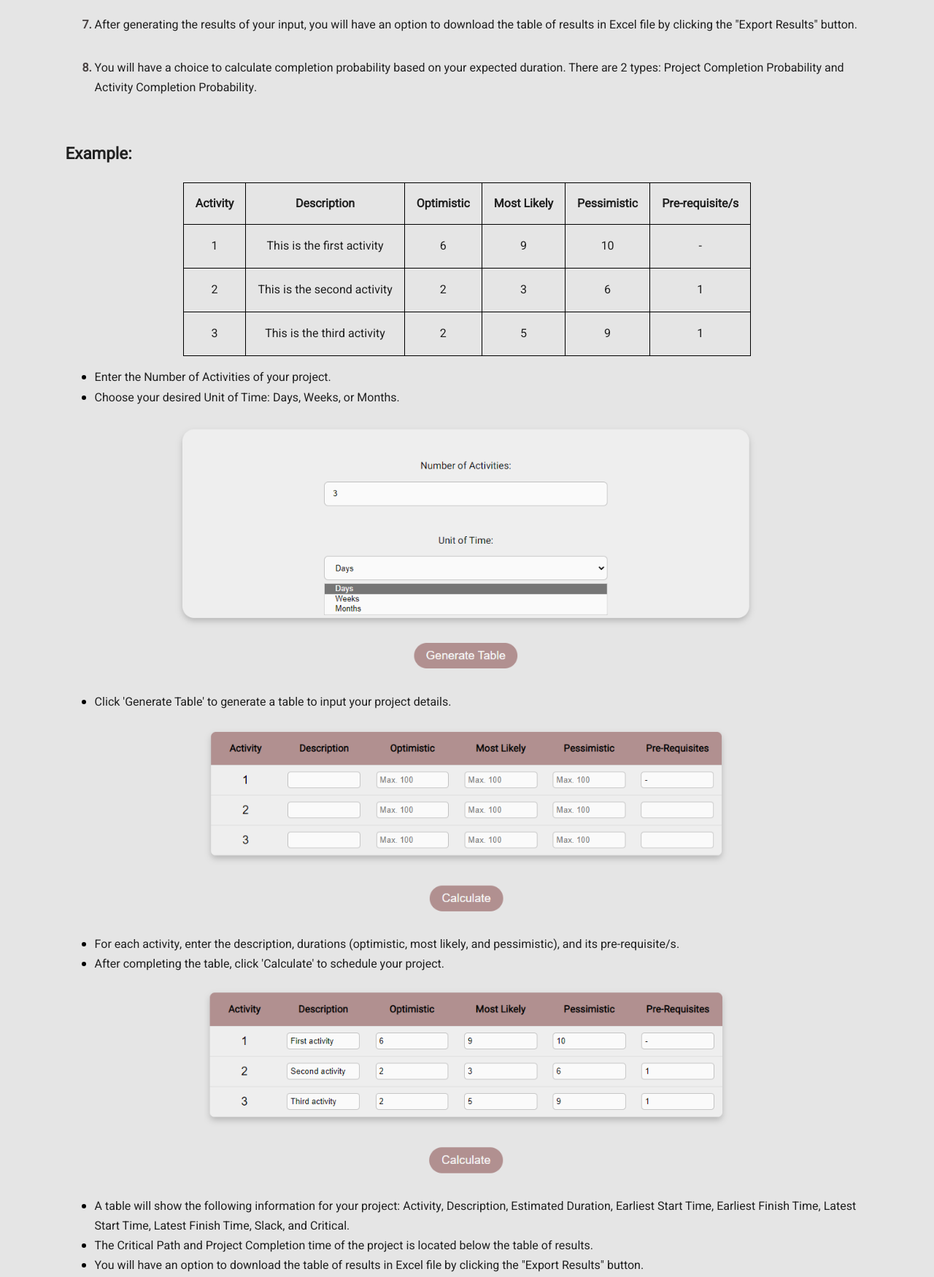
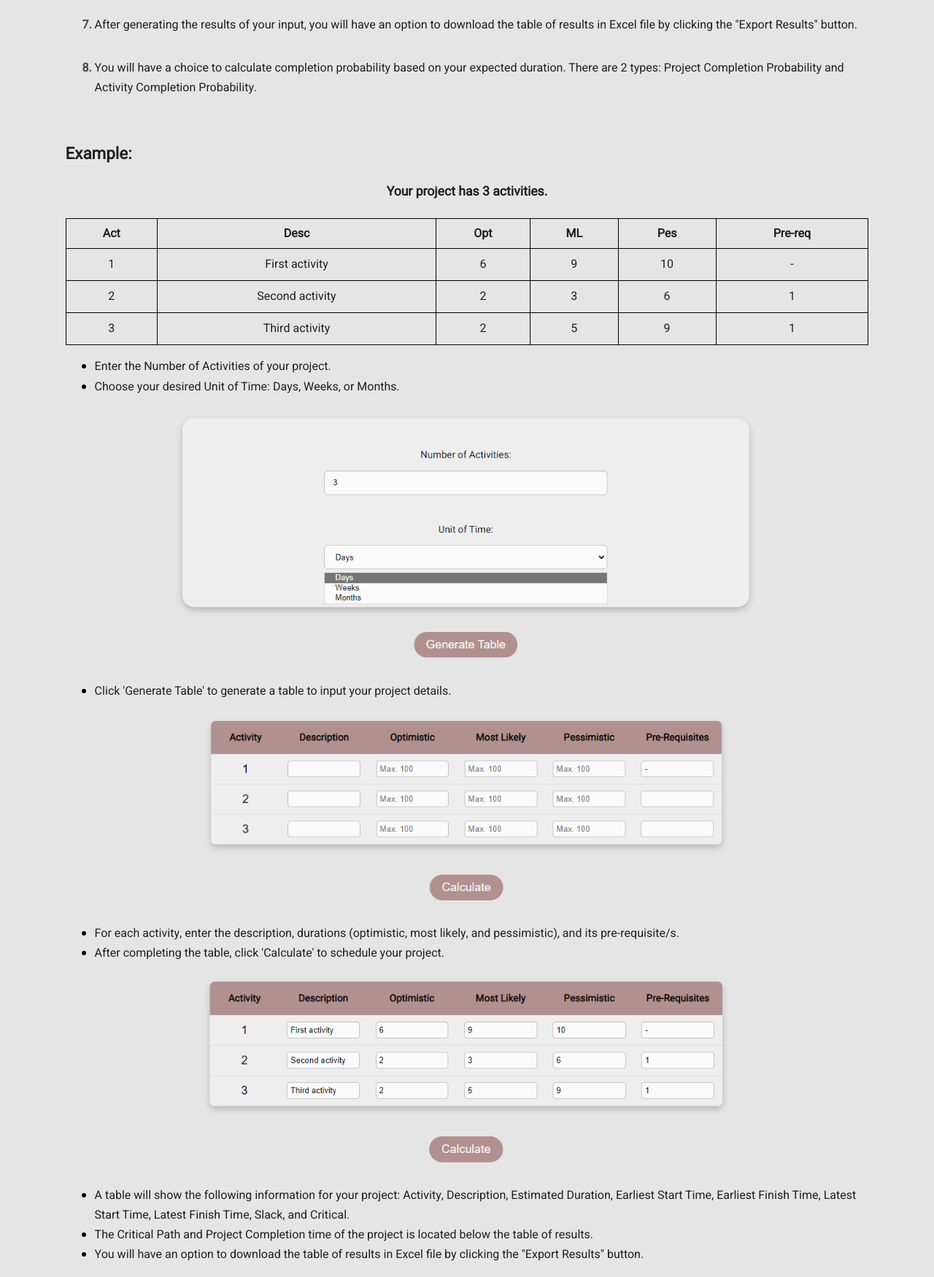
Before and after one commit to kaid0011/BSCS4AB_PERT-CPM, a CodeIgniter app: page /database/howtouse/pert in a window 1280 px wide. Shown: the part 673-2423 px from the top of the page at 73% size. Run offline with CodeIgniter, Linux system fonts and the light colour scheme.

Commit message:
fixed table responsive in how to use

```diff
--- a/application/views/howtouse/pert.php
+++ b/application/views/howtouse/pert.php
@@ -33,25 +33,28 @@
         </div>
         <div class="explained">
             <h3>Example:</h3>
+            <center>
+                <h5>Your project has 3 activities.</h5>
+            </center><br>
             <table class="use">
                 <tr>
                     <th>
-                        <h6>Activity</h6>
+                        <h6>Act</h6>
                     </th>
                     <th>
-                        <h6>Description</h6>
+                        <h6>Desc</h6>
                     </th>
                     <th>
-                        <h6>Optimistic</h6>
+                        <h6>Opt</h6>
                     </th>
                     <th>
-                        <h6>Most Likely</h6>
+                        <h6>ML</h6>
                     </th>
                     <th>
-                        <h6>Pessimistic</h6>
+                        <h6>Pes</h6>
                     </th>
                     <th>
-                        <h6>Pre-requisite/s</h6>
+                        <h6>Pre-req</h6>
                     </th>
                 </tr>
                 <tr>
@@ -59,7 +62,7 @@
                         <p>1</p>
                     </td>
                     <td>
-                        <p>This is the first activity</p>
+                        <p>First activity</p>
                     </td>
                     <td>
                         <p>6</p>
@@ -79,7 +82,7 @@
                         <p>2</p>
                     </td>
                     <td>
-                        <p>This is the second activity</p>
+                        <p>Second activity</p>
                     </td>
                     <td>
                         <p>2</p>
@@ -99,7 +102,7 @@
                         <p>3</p>
                     </td>
                     <td>
-                        <p>This is the third activity</p>
+                        <p>Third activity</p>
                     </td>
                     <td>
                         <p>2</p>
--- a/assets/css/templates.css
+++ b/assets/css/templates.css
@@ -1019,15 +1019,21 @@ div.howtouse table.use {
   align-items: center;
   border: 1px solid;
   border-collapse:collapse;
+  width: 100%;
+}
+
+div.howtouse table.use p{
+  padding: 0;
 }
 
 div.howtouse td,
 div.howtouse th {
   text-align: center;
-  padding: 1rem;
+  padding: 0.5rem;
   text-align: center;
   vertical-align: middle;
   border: 1px solid;
+  width: fit-content;
 }
 
 div.howtouse div.explained p {
@@ -1105,11 +1111,11 @@ div.howtouse .column {
 
   div.howtouse .row {
     display: flex;
-    padding: 0 3em;
+    padding: 0 2em;
   }
   div.howtouse .column {
     flex: 50%;
-    padding: 0 2em;
+    padding: 0 0.5em;
   }
 
 }
```
Also changed, not shown: application/views/howtouse/betapert.php (+9 -9 lines), application/views/howtouse/cpm.php (+7 -7 lines), application/views/howtouse/normal.php (+12 -9 lines), application/views/howtouse/triangular.php (+12 -9 lines).
